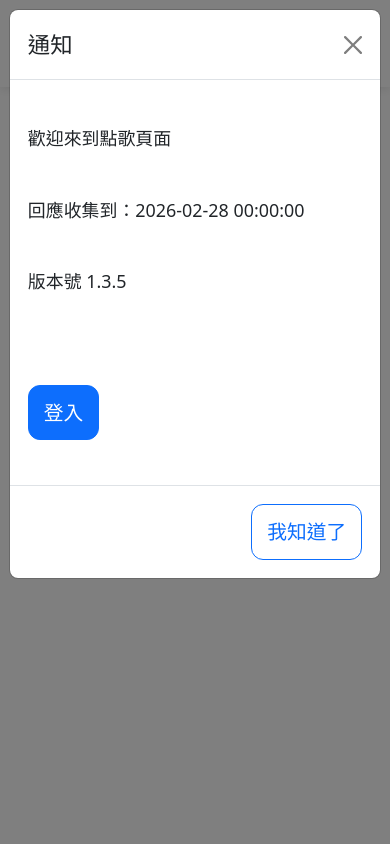
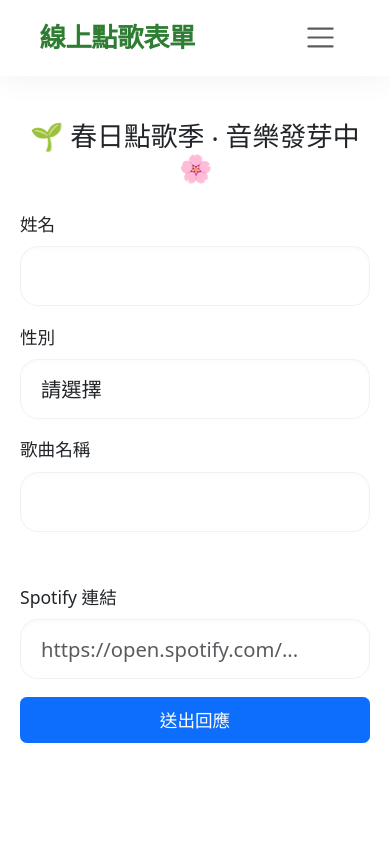
Before and after one commit to wen-ar/song_request_form, a Flask app: page / in a window 390 px wide. Run offline with Flask 3, Linux system fonts and the light colour scheme; some libraries are stand-ins or nearby versions.

Commit message:
Update index.html

```diff
--- a/templates/index.html
+++ b/templates/index.html
@@ -7,55 +7,56 @@
   <script src="https://cdn.jsdelivr.net/npm/bootstrap@5.3.0/dist/js/bootstrap.bundle.min.js"></script>
 </head>
 <style>
-    /* --- 基礎設定與置頂修正 --- */
+    /* --- 1. 基礎佈局與電腦版縮放修復 --- */
     body.container.mt-5 {
-      padding-top: 90px !important; /* 確保內容不被固定導覽列遮住 */
+      padding-top: 100px !important;
       margin-top: 0 !important;
-      transition: all 0.5s ease;
+      transition: all 0.4s cubic-bezier(0.4, 0, 0.2, 1);
+      min-width: 320px; /* 防止極度縮放時畫面崩潰 */
     }
 
-    /* --- 導覽列固定與優化 --- */
+    /* 導覽列：極致透明磨砂質感 */
     .navbar {
-      position: fixed; /* 固定在頂部 */
-      top: 0;
-      left: 0;
-      right: 0;
+      position: fixed;
+      top: 0; left: 0; right: 0;
       z-index: 1050;
-      border-radius: 0 !important;
-      margin-bottom: 0;
-      padding: 0.8rem 1.2rem;
-      background: rgba(255, 255, 255, 0.9) !important;
-      backdrop-filter: blur(15px);
-      -webkit-backdrop-filter: blur(15px);
-      box-shadow: 0 2px 10px rgba(0, 0, 0, 0.1);
+      padding: 0.7rem 1.5rem;
+      background: rgba(255, 255, 255, 0.3) !important; /* 降低背景色，提升透明度 */
+      backdrop-filter: blur(20px) saturate(180%);
+      -webkit-backdrop-filter: blur(20px) saturate(180%);
+      border-bottom: 1px solid rgba(255, 255, 255, 0.2);
+      box-shadow: 0 4px 30px rgba(0, 0, 0, 0.05);
+    }
+
+    /* 電腦版導覽列內容不換行 */
+    @media (min-width: 992px) {
+      .navbar .container-fluid {
+        flex-wrap: nowrap !important;
+      }
+      .navbar-toggler { display: none; }
     }
 
     .navbar-brand {
       color: #2e7d32 !important;
       font-weight: 800 !important;
-      font-size: 1.75rem !important;
-      text-shadow: none;
+      font-size: 1.5rem !important;
+      letter-spacing: -0.5px;
     }
 
     .nav-btn-custom {
       min-width: 90px;
-      height: 40px;
-      font-size: 1rem !important;
-      font-weight: bold !important;
-      display: inline-flex;
-      align-items: center;
-      justify-content: center;
-      white-space: nowrap;
-      border-radius: 10px !important;
+      height: 38px;
+      font-weight: 600 !important;
+      border-radius: 12px !important;
+      transition: all 0.2s;
     }
 
-    /* --- 節慶模式背景與動畫 (保留原設定) --- */
+    /* --- 2. 節慶模式背景與動畫 --- */
     body.festival-mode {
       background: linear-gradient(-45deg, #7bd389, #c7f9cc, #fce1e4, #ffd6e0);
       background-size: 400% 400%;
       animation: gradientBG 15s ease infinite;
       min-height: 100vh;
-      color: #fff !important;
     }
 
     @keyframes gradientBG {
@@ -64,186 +65,156 @@
       100% { background-position: 0% 50%; }
     }
 
-    /* --- 節慶模式下的元件樣式 (保留原設定) --- */
+    /* 節慶模式下的容器：精緻卡片感 */
     body.festival-mode .container.mt-5 {
-      background: rgba(255, 255, 255, 0.15);
-      backdrop-filter: blur(10px);
-      -webkit-backdrop-filter: blur(10px);
-      border-radius: 24px;
+      background: rgba(255, 255, 255, 0.2);
+      backdrop-filter: blur(15px);
+      -webkit-backdrop-filter: blur(15px);
+      border-radius: 32px;
       padding: 40px;
-      border: 1px solid rgba(212, 175, 55, 0.3);
-      box-shadow: 0 15px 35px rgba(0, 0, 0, 0.4);
+      border: 1px solid rgba(255, 255, 255, 0.4);
+      box-shadow: 0 20px 50px rgba(0, 0, 0, 0.1);
     }
 
-    body.festival-mode .modal-content,
-    body.festival-mode .navbar {
-      background: rgba(255, 255, 255, 0.65) !important;
-      backdrop-filter: blur(20px) !important;
-      border: 1px solid rgba(255, 255, 255, 0.6) !important;
-      box-shadow: 0 8px 32px 0 rgba(0, 0, 0, 0.15) !important;
+    /* 標題樣式 */
+    .festival-title { transition: transform 0.3s; }
+    body.festival-mode .festival-title {
+      color: #fff !important;
+      text-shadow: 0 4px 10px rgba(0,0,0,0.15);
+      font-weight: 900;
     }
 
-    body.festival-mode .modal-content {
-      border-radius: 24px !important;
-      color: #212529 !important;
+    /* --- 3. 手機版精緻放大感 (模擬 App 體感，非老人機) --- */
+    @media (max-width: 991.98px) {
+      /* 整體比例微調 */
+      :root { font-size: 110%; }
+
+      body.container.mt-5 {
+        padding-top: 120px !important;
+        padding-left: 20px !important;
+        padding-right: 20px !important;
       }
 
-    body.festival-mode .form-label {
-      color: #ec407a !important;
-      text-shadow: 1px 1px 2px rgba(0,0,0,0.1);
-      font-weight: bold;
+      /* 表單卡片：大圓角設計 */
+      body.festival-mode .container.mt-5 {
+        border-radius: 28px !important;
+        padding: 30px 20px !important;
       }
 
-    body.festival-mode h2 {
-      color: #2e7d32;
-      font-weight: bold;
+      /* 輸入框：高質感留白，非單純放大 */
+      .form-control, .form-select {
+        height: 60px !important;
+        padding: 0 20px !important;
+        font-size: 1.15rem !important;
+        border-radius: 18px !important;
+        border: 1.5px solid rgba(0,0,0,0.05) !important;
+        background: rgba(255, 255, 255, 0.8) !important;
+        box-shadow: inset 0 2px 4px rgba(0,0,0,0.02);
       }
 
-    /* --- 粒子畫布設定 --- */
+      /* 巨大化送出按鈕：漸層與深邃投影 */
+      body.festival-mode .btn-primary {
+        height: 68px !important;
+        font-size: 1.4rem !important;
+        font-weight: 700 !important;
+        border-radius: 20px !important;
+        background: linear-gradient(135deg, #66bb6a 0%, #ec407a 100%) !important;
+        box-shadow: 0 12px 24px rgba(236, 64, 122, 0.3) !important;
+        border: none !important;
+      }
+
+      /* 右側側邊欄 (Offcanvas) 精緻化 */
+      .offcanvas {
+        width: 280px !important;
+        border-radius: 24px 0 0 24px !important;
+        background: rgba(255, 255, 255, 0.98) !important;
+        backdrop-filter: blur(10px);
+      }
+
+      .offcanvas-body .btn {
+        padding: 15px !important;
+        font-size: 1.1rem !important;
+        border-radius: 15px !important;
+        margin-bottom: 10px;
+      }
+    }
+
+    /* --- 4. 輔助元件樣式 --- */
     #festival-canvas {
       position: fixed;
-      top: 0;
-      left: 0;
-      width: 100%;
-      height: 100%;
+      top: 0; left: 0; width: 100%; height: 100%;
       pointer-events: none;
       z-index: -1;
-      filter: drop-shadow(0 0 5px rgba(255, 215, 0, 0.3));
     }
 
-    /* --- 標題與按鈕文字切換 --- */
-    .festival-title { transition: all 0.5s; }
-    body.festival-mode .festival-title {
-      color: #ffd700 !important;
-      text-shadow: 2px 2px 4px rgba(0,0,0,0.3), 0 0 15px #ff4d4d;
-      font-weight: 900;
+    .form-check-label {
+      color: #2e7d32 !important;
+      font-weight: 600;
+      cursor: pointer;
+    }
+
+    #statusBox .alert {
+      border-radius: 20px;
+      background: rgba(255, 255, 255, 0.7);
+      backdrop-filter: blur(10px);
+      border: none;
+      font-weight: 700;
     }
 
     .festival-text { display: none; }
     body.festival-mode .btn-primary .normal-text { display: none !important; }
     body.festival-mode .btn-primary .festival-text { display: inline-block !important; }
-
-    body.festival-mode .btn-primary {
-      border-radius: 12px;
-      background: linear-gradient(135deg, #66bb6a 0%, #ec407a 100%) !important;
-      border: none !important;
-      min-height: 50px;
-      font-weight: bold;
-    }
-
-    .form-check-label {
-      color: #2e7d32 !important;
-      font-weight: bold !important;
-      font-size: 1rem;
-      cursor: pointer;
-      user-select: none;
-    }
-
-    #statusBox .alert {
-      border-radius: 15px;
-      background: rgba(255, 255, 255, 0.65);
-      backdrop-filter: blur(5px);
-      font-weight: 800 !important;
-    }
-
-    /* --- 手機版行動端優化 (RWD) --- */
-    @media (max-width: 767.98px) {
-      /* 模擬 250% 的放大感 */
-      :root {
-        font-size: 112%;
-      }
-
-      body.container.mt-5 {
-        padding: 20px 15px !important;
-        padding-top: 100px !important; /* 手機版導覽列可能較高，增加內距 */
-      }
-
-      .festival-title {
-        font-size: 1.8rem !important;
-        margin-bottom: 1.5rem !important;
-      }
-
-      /* 放大表單元件，方便觸控 */
-      .form-control, .form-select, .btn {
-        padding: 12px 15px !important;
-        font-size: 1.1rem !important;
-        border-radius: 12px !important;
-      }
-
-      /* 漢堡選單內部的排版調整 */
-      .navbar-collapse {
-        background: rgba(255, 255, 255, 0.98);
-        padding: 20px;
-        border-radius: 15px;
-        margin-top: 10px;
-        box-shadow: 0 10px 30px rgba(0,0,0,0.15);
-      }
-
-      /* 在節慶模式下，漢堡選單維持較高的可讀性 */
-      body.festival-mode .navbar-collapse {
-        background: rgba(255, 255, 255, 0.9) !important;
-        color: #333 !important;
-      }
-
-      .navbar-text {
-        font-size: 0.9rem;
-        margin: 10px 0;
-        display: block;
-        text-align: center;
-      }
-    }
 </style>
 
 <body class="container mt-5">
   <canvas id="festival-canvas"></canvas>
 
   <!-- 導覽列 -->
-  <nav class="navbar navbar-expand-lg navbar-light bg-light">
+  <nav class="navbar navbar-light">
     <div class="container-fluid">
-      <a class="navbar-brand" href="{{ url_for('index') }}">
-        線上點歌表單
-      </a>
+      <a class="navbar-brand" href="{{ url_for('index') }}">線上點歌表單</a>
 
-      <button class="navbar-toggler" type="button" data-bs-toggle="collapse" data-bs-target="#navbarContent" aria-controls="navbarContent" aria-expanded="false" aria-label="切換導航">
+      <div class="d-none d-lg-flex align-items-center gap-3">
+        <div class="form-check form-switch mt-1">
+          <input class="form-check-input" type="checkbox" id="festivalSwitchDesktop">
+          <label class="form-check-label" for="festivalSwitchDesktop">節慶模式</label>
+        </div>
+        <button class="btn btn-outline-primary btn-sm nav-btn-custom" onclick="fetchHistory()">我的紀錄</button>
+        {% if session.get("user") %}
+          <span class="navbar-text small">{{ session["user"].get("email") }}</span>
+          <a href="{{ url_for('logout') }}" class="btn btn-outline-secondary btn-sm nav-btn-custom">登出</a>
+        {% else %}
+          <a href="#" class="btn btn-primary btn-sm nav-btn-custom" data-bs-toggle="modal" data-bs-target="#loginModal">登入</a>
+        {% endif %}
+      </div>
+
+      <button class="navbar-toggler d-lg-none border-0" type="button" data-bs-toggle="offcanvas" data-bs-target="#offcanvasNav">
         <span class="navbar-toggler-icon"></span>
       </button>
+    </div>
+  </nav>
 
-      <div class="collapse navbar-collapse" id="navbarContent">
-        <div class="navbar-nav ms-auto align-items-lg-center gap-3">
-
-          <div class="nav-item">
-            <div class="form-check form-switch d-flex align-items-center justify-content-center justify-content-lg-start">
-              <input class="form-check-input me-2" type="checkbox" id="festivalSwitch">
-              <label class="form-check-label" for="festivalSwitch">節慶模式</label>
+  <div class="offcanvas offcanvas-end" tabindex="-1" id="offcanvasNav">
+    <div class="offcanvas-header">
+      <h5 class="offcanvas-title fw-bold">選單</h5>
+      <button type="button" class="btn-close" data-bs-dismiss="offcanvas"></button>
     </div>
+    <div class="offcanvas-body">
+      <div class="d-flex flex-column gap-4">
+        <div class="form-check form-switch fs-4">
+          <input class="form-check-input" type="checkbox" id="festivalSwitchMobile">
+          <label class="form-check-label" for="festivalSwitchMobile">節慶模式</label>
         </div>
-
-          <button class="btn btn-outline-primary btn-sm nav-btn-custom w-100 w-lg-auto" onclick="fetchHistory()">
-              我的紀錄
-          </button>
-
+        <button class="btn btn-primary btn-lg py-3" onclick="fetchHistory()">我的紀錄</button>
         {% if session.get("user") %}
-            <span class="navbar-text text-center my-2 my-lg-0">
-              {{ session["user"].get("email") }}
-            </span>
-            <a href="{{ url_for('logout') }}" class="btn btn-outline-secondary btn-sm nav-btn-custom w-100 w-lg-auto">
-               登出
-            </a>
+          <div class="text-muted text-center">{{ session["user"].get("email") }}</div>
+          <a href="{{ url_for('logout') }}" class="btn btn-outline-secondary btn-lg py-3">登出</a>
         {% else %}
-            <a href="#" class="btn btn-primary btn-sm nav-btn-custom w-100 w-lg-auto" data-bs-toggle="modal" data-bs-target="#loginModal">
-               登入
-            </a>
-          {% endif %}
-
-          {% if session.get("user") and session["user"]["email"] in ADMIN_EMAILS %}
-            <a href="{{ url_for('admin_page') }}" class="btn btn-warning btn-sm nav-btn-custom w-100 w-lg-auto">
-               管理
-            </a>
+          <a href="#" class="btn btn-primary btn-lg py-3" data-bs-toggle="modal" data-bs-target="#loginModal">登入</a>
         {% endif %}
       </div>
     </div>
   </div>
-  </nav>
 
   <h2 class="mb-4 text-center festival-title">
     <span class="emoji-decor">🌱</span>
@@ -313,7 +284,7 @@
         </div>
         <div class="modal-body" id="notifyBody" style="white-space: pre-line;">
           {% if not session.get("user") %}
-            <a href="#" class="btn btn-primary" data-bs-toggle="modal" data-bs-target="#loginModal">登入</a>
+            <a href="#" class="btn btn-primary" data-bs-toggle="modal" data-bs-target="#loginModal">登入 / 切換帳號</a>
           {% endif %}
         </div>
         <div class="modal-footer">
@@ -426,7 +397,7 @@
         }
       }
 
-      for (let i = 0; i < 35; i++) particles.push(new FestivalEmoji());
+      for (let i = 0; i < 30; i++) particles.push(new FestivalEmoji());
 
       function animate() {
         ctx.clearRect(0, 0, canvas.width, canvas.height);
@@ -688,10 +659,10 @@
   const editModal = new bootstrap.Modal(document.getElementById('editModal'));
 
   function fetchHistory() {
-    const navCollapse = document.getElementById('navbarContent');
-    if (navCollapse && navCollapse.classList.contains('show')) {
-      const bsCollapse = bootstrap.Collapse.getInstance(navCollapse) || new bootstrap.Collapse(navCollapse);
-      bsCollapse.hide();
+    const offcanvasEl = document.getElementById('offcanvasNav');
+    const instance = bootstrap.Offcanvas.getInstance(offcanvasEl);
+    if (instance) {
+      instance.hide();
     }
 
     const list = document.getElementById('historyList');
```
Lines whose indentation alone changed are shown as unchanged.
